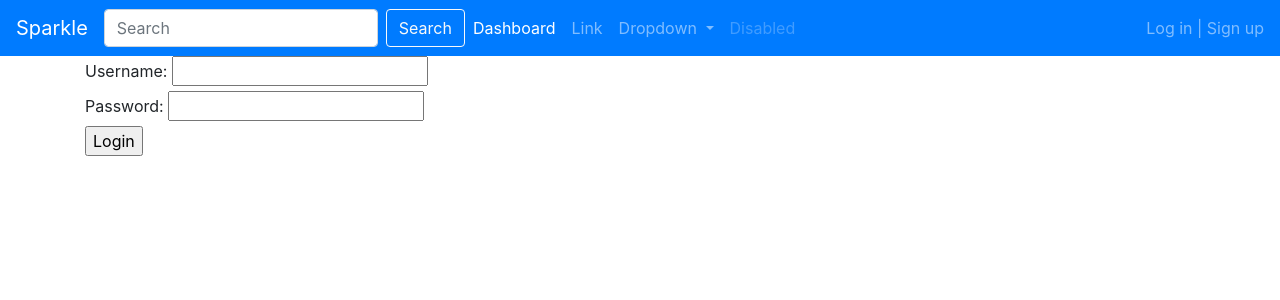
After one commit to msarmi9/Sparkle, a Flask app: page /login in a window 1280 px wide. The commit adds this page. Shown: the top 300 px of the page. Run offline with Flask 2, Linux system fonts and the light colour scheme; some libraries are stand-ins or nearby versions.

Commit message:
Working login/logout mechanism

```diff
--- a/app/__init__.py
+++ b/app/__init__.py
@@ -11,10 +11,15 @@ application = Flask(__name__)
 application.secret_key = os.urandom(33)  # For CSRF token
 application.config.from_object(Config)
 
+# Create DB
 db = SQLAlchemy(application)
 db.create_all()
 db.session.commit()
 
+# login_manager needs to be initiated before running the app
+login_manager = LoginManager()
+login_manager.init_app(application)
+
 # Added at the bottom to avoid circular dependencies. (Altough it violates PEP8 standards)
 from app import classes
 from app import routes
--- a/app/classes.py
+++ b/app/classes.py
@@ -1,8 +1,9 @@
 from flask_wtf import FlaskForm
 from flask_login import UserMixin
+from flask_wtf.file import FileRequired
 from werkzeug.security import check_password_hash
 from werkzeug.security import generate_password_hash
-from wtforms import PasswordField, StringField, SubmitField
+from wtforms import FileField, PasswordField, StringField, SubmitField
 from wtforms.validators import DataRequired
 
 from app import db, login_manager
--- a/app/routes.py
+++ b/app/routes.py
@@ -1,59 +1,69 @@
-from app import application, classes, db
+from app import application, db
+from app.classes import *
 from flask import render_template, redirect, url_for
 from flask_login import current_user, login_user, login_required, logout_user
+import logging
 import os
 
 
-# Index/home ----------------------------------------------------------------
+# Home / splash page --------------------------------------------------------
 @application.route('/')
-@application.route('/index')
+@application.route('/home')
 def index():
-    return render_template('index.html', message='Welcome to Sparkle!')
+    return render_template('splash.html', message='Welcome to Sparkle!')
+
+# Dashboard - visible once a doc logs in ------------------------------------
+@application.route('/dashboard')
+@login_required
+def dashboard():
+    return render_template('dashboard.html', patients=['TODO'])
 
 
 # New user registration -----------------------------------------------------
 @application.route('/register',  methods=('GET', 'POST'))
 def register():
-    registration_form = classes.RegistrationForm()
+    registration_form = RegistrationForm()
+    # print('in register')
     if registration_form.validate_on_submit():
         username = registration_form.username.data
         password = registration_form.password.data
         email = registration_form.email.data
 
-        user_count = classes.User.query.filter_by(username=username).count() \
-                     + classes.User.query.filter_by(email=email).count()
+        user_count = User.query.filter_by(username=username).count() \
+                     + User.query.filter_by(email=email).count()
         if (user_count > 0):
             return '<h1>Error - Existing user : ' + username \
                    + ' OR ' + email + '</h1>'
         else:
-            user = classes.User(username, email, password)
+            user = User(username, email, password)
             db.session.add(user)
             db.session.commit()
             return redirect(url_for('index'))
+    # print('rendering register')
     return render_template('register.html', form=registration_form)
 
 
 # User login ------------------------------------------------------------------
 @application.route('/login', methods=['GET', 'POST'])
 def login():
-    login_form = classes.LogInForm()
+    login_form = LogInForm()
     if login_form.validate_on_submit():
         username = login_form.username.data
         password = login_form.password.data
         # Look for it in the database.
-        user = classes.User.query.filter_by(username=username).first()
+        user = User.query.filter_by(username=username).first()
 
-        # Login and validate the user.
+        # Login and validate the user; take them to dashboard page.
         if user is not None and user.check_password(password):
             login_user(user)
-            return("<h1> Welcome {}!</h1>".format(username))
+            return redirect(url_for('dashboard'))
 
     return render_template('login.html', form=login_form)
 
 
 # User logout ------------------------------------------------------------------
 @application.route('/logout')
-@login_required
+# @login_required
 def logout():
     before_logout = '<h1> Before logout - is_autheticated : ' \
                     + str(current_user.is_authenticated) + '</h1>'
--- a/app/templates/index.html
+++ b/app/templates/index.html
@@ -2,6 +2,7 @@
 
 <html>
 	<head>
+		<!-- Bootstrap and jquery CDN -->
 		<script src="https://code.jquery.com/jquery-3.4.1.slim.min.js" integrity="sha384-J6qa4849blE2+poT4WnyKhv5vZF5SrPo0iEjwBvKU7imGFAV0wwj1yYfoRSJoZ+n" crossorigin="anonymous"></script>
 		<script src="https://cdn.jsdelivr.net/npm/popper.js@1.16.0/dist/umd/popper.min.js" integrity="sha384-Q6E9RHvbIyZFJoft+2mJbHaEWldlvI9IOYy5n3zV9zzTtmI3UksdQRVvoxMfooAo" crossorigin="anonymous"></script>
 
@@ -10,7 +11,8 @@
 	</head>
 
     <body>
-		<nav class="navbar navbar-expand-lg navbar-dark bg-primary">
+    	<!-- navbar -->
+    	<nav class="navbar navbar-expand-lg navbar-dark bg-primary">
 		  <a class="navbar-brand" href="#">Sparkle</a>
 		  <button class="navbar-toggler" type="button" data-toggle="collapse" data-target="#navbarSupportedContent" aria-controls="navbarSupportedContent" aria-expanded="false" aria-label="Toggle navigation">
 		    <span class="navbar-toggler-icon"></span>
@@ -43,68 +45,20 @@
 		        <a class="nav-link disabled" href="#" tabindex="-1" aria-disabled="true">Disabled</a>
 		      </li>
 		    </ul>
+		    <span class="navbar-text active">
+		      {% if current_user.is_authenticated %}
+		      	Welcome, Dr. {{ current_user.username }}
+		      {% else %}
+		      	Log in | Sign up  <!-- TODO: make actual links/btns -->
+		      {% endif %}
+		    </span>
 		  </div>
 		</nav>
+		<!-- end navbar -->
 
-    	<div class="jumbotron">
-		  <h1 class="display-4">Welcome to Sparkle!</h1>
-		  <p class="lead">Using machine learning to encourage medication adherence.</p>
-		  <hr class="my-4">
-		  <p>Team Members: Matt, Stephanie, Andy, Kevin, Collin.</p>
-		  <a class="btn btn-primary btn-lg" href="#" role="button">Learn more</a>
-		</div>
-
-		<div class='container'>
-			<div class="card-deck">
-			  <div class="card" style="width: 18rem;">
-				  <div class="card-body">
-				    <h5 class="card-title">John Smith</h5>
-				    <h6 class="card-subtitle mb-2 text-muted">Male, 50</h6>
-				    <p class="card-text">
-				    	<button type="button" class="btn btn-success">
-						  Aspirin <span class="badge badge-light">10</span>
-						</button>
-						<button type="button" class="btn btn-warning">
-						  Lipitor <span class="badge badge-light">3</span>
-						</button>
-				    </p>
-				    <a href="#" class="card-link">View profile</a>
-				    <a href="#" class="card-link">Remind</a>
-				  </div>
-			  </div>
-			  <div class="card" style="width: 18rem;">
-				  <div class="card-body">
-				    <h5 class="card-title">Sheila Jones</h5>
-				    <h6 class="card-subtitle mb-2 text-muted">Female, 28</h6>
-				    <p class="card-text">
-				    	<button type="button" class="btn btn-success">
-						  Nexium <span class="badge badge-light">8</span>
-						</button>
-				    </p>
-				    <a href="#" class="card-link">View profile</a>
-				    <a href="#" class="card-link">Remind</a>
-				  </div>
-			  </div>
-			  <div class="card" style="width: 18rem;">
-				  <div class="card-body">
-				    <h5 class="card-title">Paul Johnson</h5>
-				    <h6 class="card-subtitle mb-2 text-muted">Male, 73</h6>
-				    <p class="card-text">
-				    	<button type="button" class="btn btn-danger">
-						  Aspirin <span class="badge badge-light">0</span>
-						</button>
-						<button type="button" class="btn btn-warning">
-						  Metformin <span class="badge badge-light">2</span>
-						</button>
-						<button type="button" class="btn btn-success">
-						  Amoxicillin <span class="badge badge-light">12</span>
-						</button>
-				    </p>
-				    <a href="#" class="card-link">View profile</a>
-				    <a href="#" class="card-link">Remind</a>
-				  </div>
-			  </div>
-			</div>
-		</div>
+		{% block splash %} {% endblock %}
+		{% block login %} {% endblock %}
+		{% block logout %} {% endblock %}
+		{% block cards %} {% endblock %}  <!-- only visible after user logs in -->
     </body>
 </html>
--- /dev/null
+++ b/app/templates/login.html
@@ -0,0 +1,38 @@
+{% extends "index.html" %}
+
+{% block login %}
+	<!-- <div class="container">
+		<h3>Login</h3>
+	    <form method="POST">
+	    	{{ form.csrf_token }}
+	    	<div class="form-group">
+
+	    		<label for="username">{{ form.username.label }}</label>
+	    		<input id="username" class="form-control" aria-describedby="usernameHelp">
+    			<small id="usernameHelp" class="form-text text-muted">Limit 20 characters.</small>
+
+			    {{form.username()}}
+			</div>
+
+			<div class="form-group">
+	    		<label for="password">{{ form.password.label }}</label>
+	    		<input id="password" name="password" class="form-control" required type="password">
+			    {{ form.password() }}
+			</div>
+
+			<button type="submit" class="btn btn-primary">Submit</button>
+		        {{ form.submit() }}
+	    </form>
+	</div> -->
+
+	<div class="container">
+	    <form method="POST">
+	        {{ form.csrf_token }}
+	        {{ form.username.label}} {{form.username()}} <br/>
+	        {{ form.password.label}} {{form.password()}}<br/>
+	        {{ form.submit()}}
+
+	    </form>
+	</br>
+	</div> <!-- /container -->
+{% endblock %}
```
Also changed, not shown: app/templates/dashboard.html (added, +56 -0 lines), app/templates/register.html (added, +16 -0 lines), app/templates/splash.html (added, +11 -0 lines), 1 other file.
